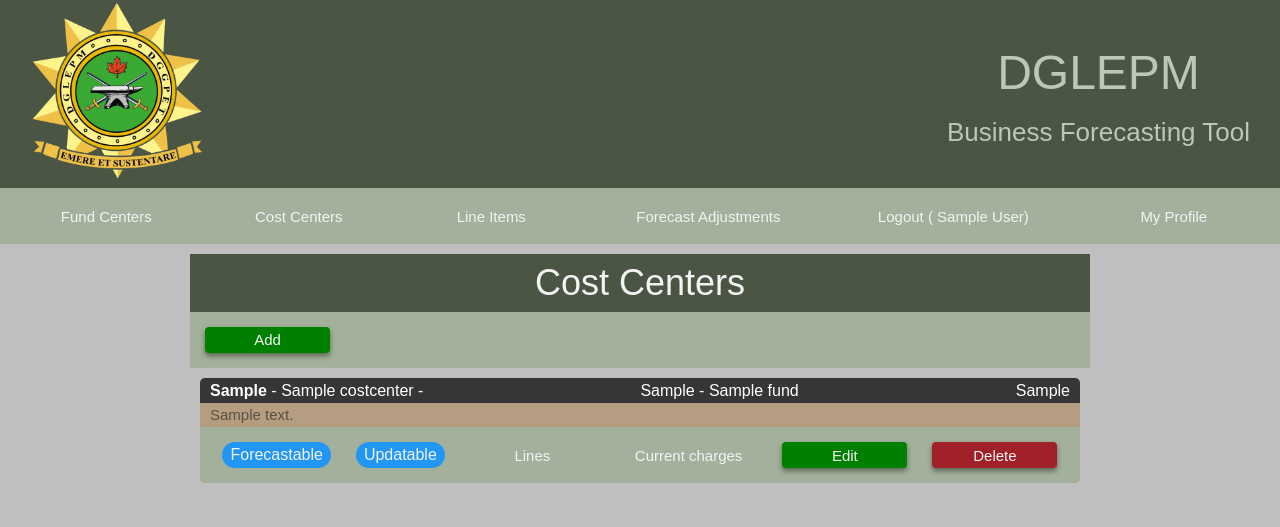
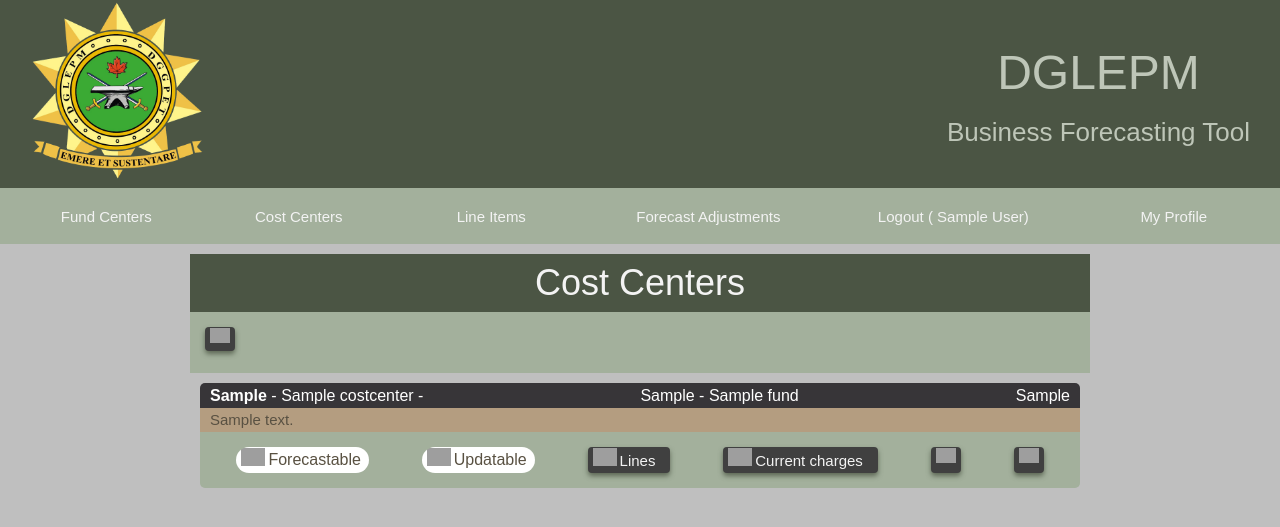
Before and after one commit to mariostg/bft, a Django app: page /fund/costcenter-table/ in a window 1280 px wide. Shown: the top 527 px of the page. Run offline with Django 4.2, Linux system fonts and the light colour scheme; a user stored in the database is signed in; tables that the repository leaves empty hold one stand-in row (values such as "Sample post"); grey boxes are pictures that could not be loaded.

Commit message:
Iconify buttons for add, delete, update and view. Iconify tags for forecastable, updatable

```diff
--- a/costcenter/templates/costcenter/costcenter-allocation-table.html
+++ b/costcenter/templates/costcenter/costcenter-allocation-table.html
@@ -10,7 +10,7 @@
         {% if user.is_authenticated %}
         <div class="block">
             <div class="block action-bar">
-                <a class='btn'  href="{% url 'costcenter-allocation-add' %}">Create Cost Center Allocation</a>
+                <a class='btn btn-add'  href="{% url 'costcenter-allocation-add' %}"></a>
             </div>
         </div>
         {% endif %}
@@ -33,8 +33,8 @@
             </div>
             {% if user.is_authenticated %}
             <div class="summary__footer">
-                <a class="btn" href="{% url 'costcenter-allocation-update' item.pk%}">Edit</a>
-                <a class="btn btn-delete" href="{% url 'costcenter-allocation-delete' item.pk %}" >Delete</a >
+                <a class="btn btn-edit" href="{% url 'costcenter-allocation-update' item.pk%}"></a>
+                <a class="btn btn-delete" href="{% url 'costcenter-allocation-delete' item.pk %}" ></a >
             </div>
             {% endif %}
         </section>
--- a/costcenter/templates/costcenter/costcenter-table.html
+++ b/costcenter/templates/costcenter/costcenter-table.html
@@ -10,7 +10,7 @@
         {% if user.is_authenticated %}
         <div class=''>
             <div class="action-bar block">
-                <a class='btn' href="{% url 'costcenter-add' %}">Add</a>
+                <a class='btn btn-add' href="{% url 'costcenter-add' %}"></a>
             </div>
         </div>
         {% endif %}
@@ -28,12 +28,12 @@
         </div>
         {% if user.is_authenticated %}
         <div class="summary__footer">
-            <span class="tag {% if elem.isforecastable %} nofreeze"> {%else%} freeze"> Not{%endif%} Forecastable</span>
-            <span class="tag {% if elem.isupdatable %} nofreeze"> {%else%} freeze"> Not {%endif%} Updatable</span>
-            <a class='btn btn--link' href="{% url 'costcenter-lineitems' elem.costcenter %}">Lines</a>
-            <a class='btn btn--link' href="{% url 'costcenter-charges' elem.costcenter status.fy status.period %}">Current charges</a>
-            <a class="btn" href="{% url 'costcenter-update' elem.id %}" >Edit</a>
-            <a class="btn btn-delete" href="{% url 'costcenter-delete' elem.pk %}" >Delete</a >
+            <span class="tag {% if elem.isforecastable %}yes"> {%else%} no"> Not{%endif%} Forecastable</span>
+            <span class="tag {% if elem.isupdatable %} yes"> {%else%} no"> Not {%endif%} Updatable</span>
+            <a class='btn btn-view' href="{% url 'costcenter-lineitems' elem.costcenter %}">Lines</a>
+            <a class='btn btn-view' href="{% url 'costcenter-charges' elem.costcenter status.fy status.period %}">Current charges</a>
+            <a class="btn btn-edit" href="{% url 'costcenter-update' elem.id %}" ></a>
+            <a class="btn btn-delete" href="{% url 'costcenter-delete' elem.pk %}" ></a >
         </div>
         {% endif %}
     </section>
--- a/costcenter/templates/costcenter/forecast-adjustment-table.html
+++ b/costcenter/templates/costcenter/forecast-adjustment-table.html
@@ -9,7 +9,7 @@
     {% if user.is_authenticated %}
         <div class=''>
             <div class="action-bar block">
-                <a class='btn' href="{% url 'forecast-adjustment-add' %}">Add</a>
+                <a class='btn btn-add' href="{% url 'forecast-adjustment-add' %}"></a>
             </div>
         </div>
         {% endif %}
@@ -32,8 +32,8 @@
 
         {% if user.is_authenticated %}
         <div class="summary__footer">
-            <a href='{% url "forecast-adjustment-update" item.pk %}' class="btn">Edit</a>
-            <a class="btn btn-delete" href="{% url 'forecast-adjustment-delete' item.pk %}" >Delete</a >
+            <a class="btn btn-edit" href="{% url "forecast-adjustment-update" item.pk %}"></a>
+            <a class="btn btn-delete" href="{% url 'forecast-adjustment-delete' item.pk %}" ></a >
         </div>
         {% endif %}
     </section>
--- a/costcenter/templates/costcenter/fund-table.html
+++ b/costcenter/templates/costcenter/fund-table.html
@@ -11,7 +11,7 @@
         {% if user.is_authenticated %}
         <div class=''>
             <div class="action-bar block">
-                <a class='btn' href="{% url 'fund-add' %}">Add</a>
+                <a class='btn btn-add' href="{% url 'fund-add' %}"></a>
             </div>
         </div>
         {% endif %}
@@ -34,10 +34,10 @@
             <td>{{fund.download}}</td>
             {% if user.is_authenticated %}
                 <td>
-                    <a class='btn' href="{% url "fund-update" fund.id %}">Update</a>
+                    <a class='btn btn-edit' href="{% url "fund-update" fund.id %}"></a>
                 </td>
                 <td>
-                    <a class='btn btn-delete' href="{% url "fund-delete" fund.id %}">Delete</a>
+                    <a class='btn btn-delete' href="{% url "fund-delete" fund.id %}"></a>
                 </td>
             {% endif %}
             </tr>
--- a/costcenter/templates/costcenter/fundcenter-allocation-table.html
+++ b/costcenter/templates/costcenter/fundcenter-allocation-table.html
@@ -11,7 +11,7 @@
         {% if user.is_authenticated %}
         <div class="block">
             <div class="block action-bar">
-                <a class='btn'  href="{% url 'fundcenter-allocation-add' %}">Add</a>
+                <a class='btn btn-add'  href="{% url 'fundcenter-allocation-add' %}"></a>
             </div>
         </div>
         {% endif %}
@@ -34,8 +34,8 @@
                 </div>
                 {% if user.is_authenticated %}
                 <div class="summary__footer">
-                    <a class="btn" href="{% url 'fundcenter-allocation-update' item.pk%}">Edit</a>
-                    <a class="btn btn-delete" href="{% url 'fundcenter-allocation-delete' item.pk %}" >Delete</a >
+                    <a class="btn btn-edit" href="{% url 'fundcenter-allocation-update' item.pk%}"></a>
+                    <a class="btn btn-delete" href="{% url 'fundcenter-allocation-delete' item.pk %}" ></a >
                 </div>
                 {% endif %}
             </section>
--- a/costcenter/templates/costcenter/source-table.html
+++ b/costcenter/templates/costcenter/source-table.html
@@ -11,7 +11,7 @@
         {% if user.is_authenticated %}
         <div class=''>
             <div class="action-bar block">
-                <a class='btn' href="{% url 'source-add' %}">Add</a>
+                <a class='btn btn-add' href="{% url 'source-add' %}"></a>
             </div>
         </div>
         {% endif %}
@@ -32,8 +32,8 @@
             <td>{{source.source}}</td>
             {% if user.is_authenticated %}
             <td>
-                <a class='btn' href="{% url "source-update" source.id %}">Update</a>
-                <a class='btn btn-delete' href="{% url "source-delete" source.id %}">Delete</a>
+                <a class='btn btn-edit' href="{% url "source-update" source.id %}"></a>
+                <a class='btn btn-delete' href="{% url "source-delete" source.id %}"></a>
             </td>
             {% endif %}
         </tr>
--- a/static/styles/components/bft-components.css
+++ b/static/styles/components/bft-components.css
@@ -37,7 +37,29 @@
     opacity: 1;
 }
 .btn.btn-delete {
-    background-color: #a02128;
+    background: url(../../images/icon-deletelink.svg) 5px 1px no-repeat;
+    background-size: 2rem;
+    min-width: fit-content;
+    background-color: #404040;
+}
+.btn.btn-add {
+    background: url(../../images/icon-addlink.svg) 5px 1px no-repeat;
+    background-size: 2rem;
+    min-width: fit-content;
+    background-color: #404040;
+}
+.btn.btn-edit {
+    background: url(../../images/icon-changelink.svg) 5px 1px no-repeat;
+    background-size: 2rem;
+    min-width: fit-content;
+    background-color: #404040;
+}
+.btn.btn-view {
+    background: url(../../images/icon-viewlink.svg) 5px 1px no-repeat;
+    background-size: 2.4rem;
+    min-width: fit-content;
+    background-color: #404040;
+    padding-left: 32px;
 }
 .btn.btn-back {
     background-color: #404040;
@@ -315,14 +337,19 @@ textarea {
     display: inline-flex;
     margin: 5px;
 }
-.nofreeze {
-    color: #f3f3f3;
-    background-color: #2196f3;
+.tag.yes {
+    background: url(../../images/icon-yes.svg) 5px 1px no-repeat;
+    background-size: 2.4rem;
+    min-width: fit-content;
+    background-color: #ffff;
+    padding-left: 32px;
 }
-
-.freeze {
-    color: #f3f3f3;
-    background-color: #ff5722;
+.tag.no {
+    background: url(../../images/icon-no.svg) 5px 1px no-repeat;
+    background-size: 2.4rem;
+    min-width: fit-content;
+    background-color: #ffff;
+    padding-left: 32px;
 }
 
 .status {
```
Also changed, not shown: costcenter/templates/costcenter/fundcenter-table.html (+6 -6 lines), users/templates/users/user-table.html (+4 -4 lines).
